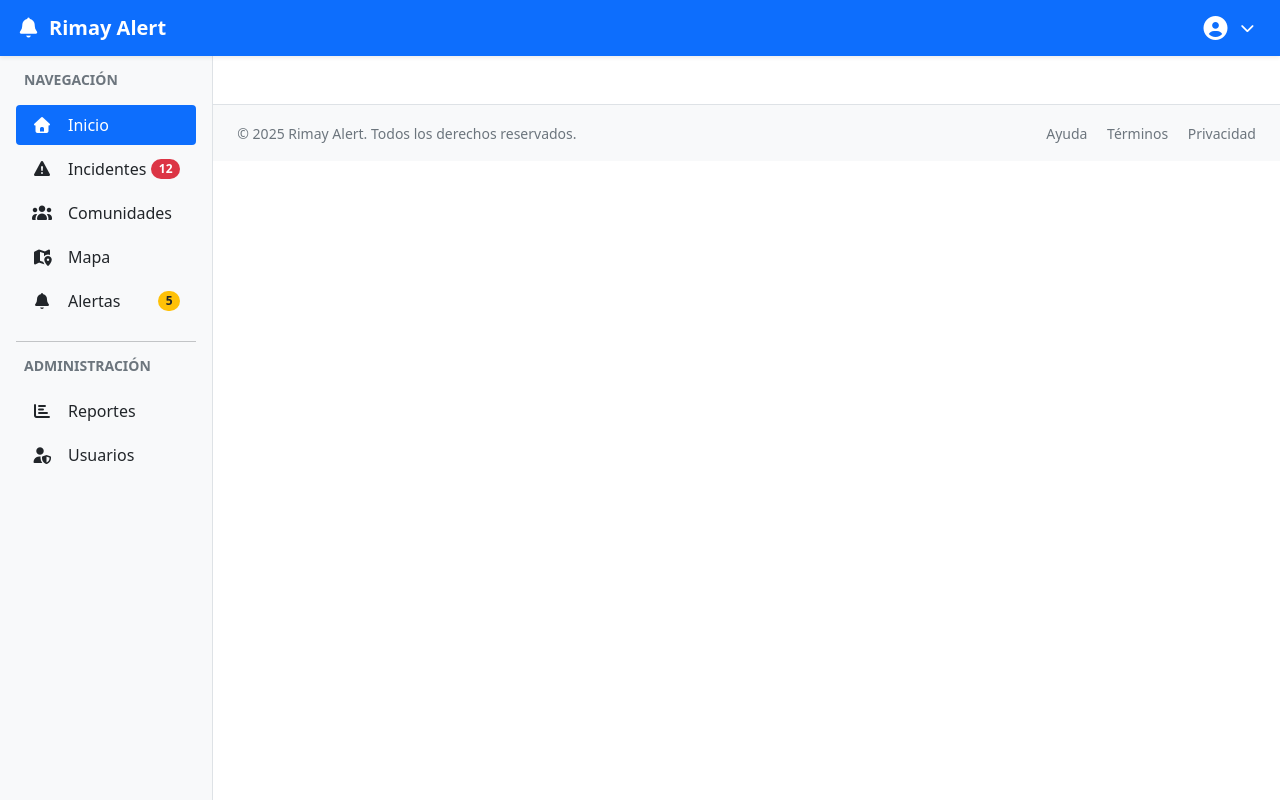
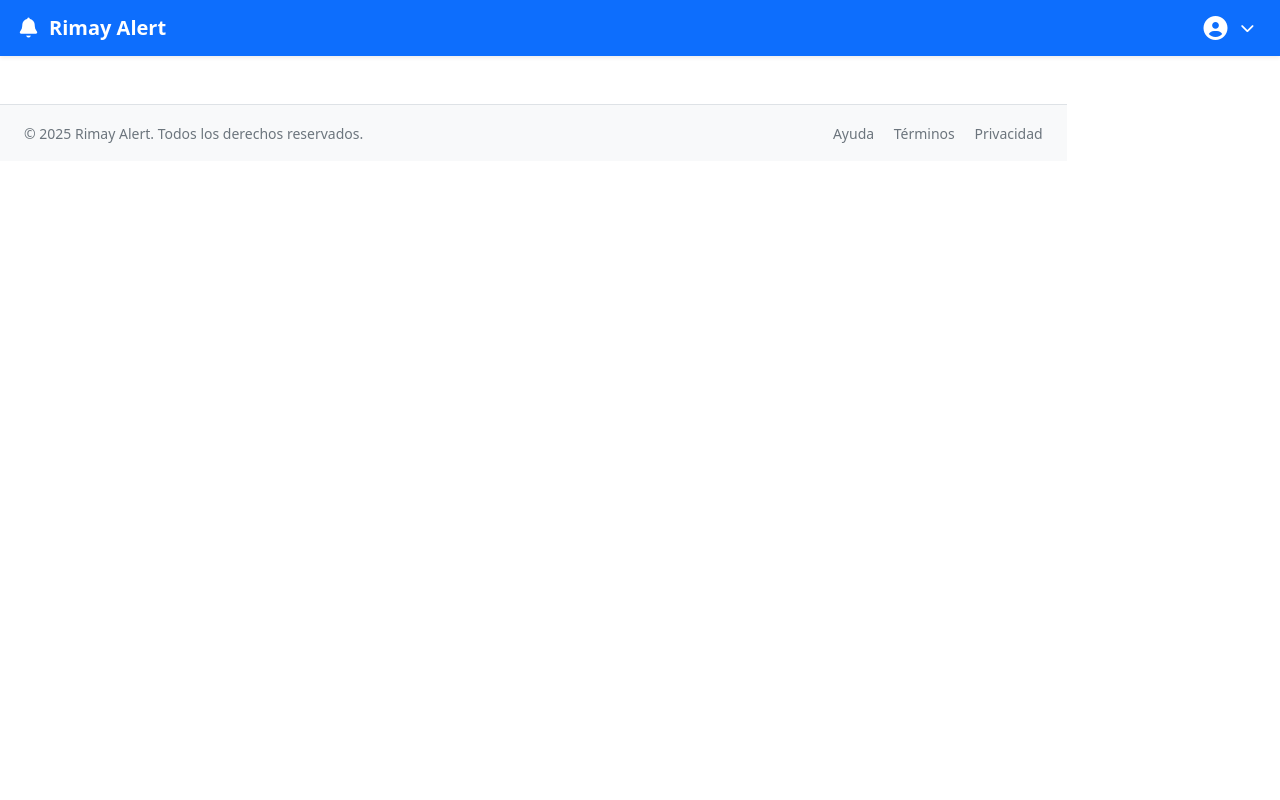
Before and after one commit to RimayAlert/rimayalert-backend, a Django app: template templates/layouts/base_dashboard.html in a window 1280 px wide. Run offline with Django 5.2, Linux system fonts and the light colour scheme; the template is opened without the code that fills it, so the values that code supplies are empty; some libraries are stand-ins or nearby versions.

Commit message:
feat(dashboard): simplify dashboard layout by removing sidebar includes and adjusting navbar structure

```diff
--- a/templates/components/navbar/navbar.html
+++ b/templates/components/navbar/navbar.html
@@ -1,21 +1,11 @@
 <nav class="navbar navbar-expand-lg navbar-dark bg-primary shadow-sm position-sticky top-0" style="z-index: 1030;">
     <div class="container-fluid px-3">
-        <!-- Botón hamburguesa para móvil -->
-        <button class="navbar-toggler border-0 shadow-none" type="button" data-bs-toggle="offcanvas"
-                data-bs-target="#sidebarOffcanvas" aria-controls="sidebarOffcanvas"
-                aria-label="Abrir menú de navegación">
-            <span class="navbar-toggler-icon"></span>
-        </button>
-
-        <!-- Logo/Marca centrado en móvil -->
-        <a class="navbar-brand fw-bold d-flex align-items-center mx-auto mx-lg-0" href="#" aria-label="Ir al inicio - Rimay Alert">
+        <a class="navbar-brand fw-bold d-flex align-items-center mx-lg-0" href="#" aria-label="Ir al inicio - Rimay Alert">
             <i class="fas fa-bell fs-5 me-2" aria-hidden="true"></i>
             <span class="d-sm-inline">Rimay Alert</span>
         </a>
 
-        <!-- Menú derecho del navbar -->
         <ul class="navbar-nav flex-row align-items-center ms-auto">
-            <!-- Menú de usuario -->
             <li class="nav-item dropdown position-static position-lg-relative">
                 <button class="nav-link d-flex align-items-center p-2 border-0 bg-transparent text-white"
                         type="button"
--- a/templates/components/sidebar/sidebar-desktop.html
+++ /dev/null
@@ -1,61 +0,0 @@
-<aside class="col-lg-2 col-md-3 d-none d-md-block bg-light border-end"
-       style="min-height: calc(100vh - 56px);"
-       aria-label="Barra de navegación lateral">
-    <div class="position-sticky pt-3" style="top: 56px; height: calc(100vh - 56px); overflow-y: auto;">
-
-        <!-- Navegación Principal -->
-        <div class="px-3 mb-3">
-            <h6 class="text-uppercase text-muted small fw-bold mb-3 px-2">Navegación</h6>
-            <nav class="nav flex-column" aria-label="Navegación principal">
-                <a href="#"
-                   class="nav-link active bg-primary text-white rounded mb-1 d-flex align-items-center py-2 px-3"
-                   aria-label="Ir a inicio"
-                   aria-current="page">
-                    <i class="fas fa-home me-3" aria-hidden="true"></i>
-                    <span>Inicio</span>
-                </a>
-                <a href="#" class="nav-link text-dark rounded mb-1 d-flex align-items-center py-2 px-3"
-                   aria-label="Ver incidentes (12 nuevos)">
-                    <i class="fas fa-exclamation-triangle me-3" aria-hidden="true"></i>
-                    <span>Incidentes</span>
-                    <span class="badge bg-danger rounded-pill ms-auto" aria-hidden="true">12</span>
-                </a>
-                <a href="#" class="nav-link text-dark rounded mb-1 d-flex align-items-center py-2 px-3"
-                   aria-label="Ver comunidades">
-                    <i class="fas fa-users me-3" aria-hidden="true"></i>
-                    <span>Comunidades</span>
-                </a>
-                <a href="#" class="nav-link text-dark rounded mb-1 d-flex align-items-center py-2 px-3"
-                   aria-label="Ver mapa">
-                    <i class="fas fa-map-marked-alt me-3" aria-hidden="true"></i>
-                    <span>Mapa</span>
-                </a>
-                <a href="#" class="nav-link text-dark rounded mb-1 d-flex align-items-center py-2 px-3"
-                   aria-label="Ver alertas (5 nuevas)">
-                    <i class="fas fa-bell me-3" aria-hidden="true"></i>
-                    <span>Alertas</span>
-                    <span class="badge bg-warning text-dark rounded-pill ms-auto" aria-hidden="true">5</span>
-                </a>
-            </nav>
-        </div>
-
-        <hr class="mx-3 my-3">
-
-        <!-- Navegación Administración -->
-        <div class="px-3 mb-3">
-            <h6 class="text-uppercase text-muted small fw-bold mb-3 px-2">Administración</h6>
-            <nav class="nav flex-column" aria-label="Navegación de administración">
-                <a href="#" class="nav-link text-dark rounded mb-1 d-flex align-items-center py-2 px-3"
-                   aria-label="Ver reportes">
-                    <i class="fas fa-chart-bar me-3" aria-hidden="true"></i>
-                    <span>Reportes</span>
-                </a>
-                <a href="#" class="nav-link text-dark rounded mb-1 d-flex align-items-center py-2 px-3"
-                   aria-label="Gestionar usuarios">
-                    <i class="fas fa-user-shield me-3" aria-hidden="true"></i>
-                    <span>Usuarios</span>
-                </a>
-            </nav>
-        </div>
-    </div>
-</aside>
--- a/templates/components/sidebar/sidebar-mobile.html
+++ /dev/null
@@ -1,96 +0,0 @@
-<div class="offcanvas offcanvas-start" tabindex="-1" id="sidebarOffcanvas"
-     aria-labelledby="sidebarOffcanvasLabel">
-    <div class="offcanvas-header bg-primary text-white">
-        <h5 class="offcanvas-title fw-bold" id="sidebarOffcanvasLabel">
-            <i class="fas fa-bars me-2" aria-hidden="true"></i>Menú de Navegación
-        </h5>
-        <button type="button" class="btn-close btn-close-white" data-bs-dismiss="offcanvas"
-                aria-label="Cerrar menú"></button>
-    </div>
-    <div class="offcanvas-body p-0">
-        <!-- Navegación Principal Móvil -->
-        <div class="px-3 pt-3 pb-2">
-            <h6 class="text-uppercase text-muted small fw-bold mb-3">Navegación</h6>
-            <nav class="nav flex-column" aria-label="Navegación principal">
-                <a href="#"
-                   class="nav-link active bg-primary text-white rounded mb-2 d-flex align-items-center py-2 px-3"
-                   data-bs-dismiss="offcanvas"
-                   aria-label="Ir a inicio"
-                   aria-current="page">
-                    <i class="fas fa-home me-3" aria-hidden="true"></i>
-                    <span>Inicio</span>
-                </a>
-                <a href="#" class="nav-link text-dark rounded mb-2 d-flex align-items-center py-2 px-3"
-                   data-bs-dismiss="offcanvas"
-                   aria-label="Ver incidentes (12 nuevos)">
-                    <i class="fas fa-exclamation-triangle me-3" aria-hidden="true"></i>
-                    <span>Incidentes</span>
-                    <span class="badge bg-danger rounded-pill ms-auto" aria-hidden="true">12</span>
-                </a>
-                <a href="#" class="nav-link text-dark rounded mb-2 d-flex align-items-center py-2 px-3"
-                   data-bs-dismiss="offcanvas"
-                   aria-label="Ver comunidades">
-                    <i class="fas fa-users me-3" aria-hidden="true"></i>
-                    <span>Comunidades</span>
-                </a>
-                <a href="#" class="nav-link text-dark rounded mb-2 d-flex align-items-center py-2 px-3"
-                   data-bs-dismiss="offcanvas"
-                   aria-label="Ver mapa">
-                    <i class="fas fa-map-marked-alt me-3" aria-hidden="true"></i>
-                    <span>Mapa</span>
-                </a>
-                <a href="#" class="nav-link text-dark rounded mb-2 d-flex align-items-center py-2 px-3"
-                   data-bs-dismiss="offcanvas"
-                   aria-label="Ver alertas (5 nuevas)">
-                    <i class="fas fa-bell me-3" aria-hidden="true"></i>
-                    <span>Alertas</span>
-                    <span class="badge bg-warning text-dark rounded-pill ms-auto" aria-hidden="true">5</span>
-                </a>
-            </nav>
-        </div>
-
-        <hr class="my-3">
-
-        <!-- Navegación Administración Móvil -->
-        <div class="px-3 pb-3">
-            <h6 class="text-uppercase text-muted small fw-bold mb-3">Administración</h6>
-            <nav class="nav flex-column" aria-label="Navegación de administración">
-                <a href="#" class="nav-link text-dark rounded mb-2 d-flex align-items-center py-2 px-3"
-                   data-bs-dismiss="offcanvas"
-                   aria-label="Ver reportes">
-                    <i class="fas fa-chart-bar me-3" aria-hidden="true"></i>
-                    <span>Reportes</span>
-                </a>
-                <a href="#" class="nav-link text-dark rounded mb-2 d-flex align-items-center py-2 px-3"
-                   data-bs-dismiss="offcanvas"
-                   aria-label="Gestionar usuarios">
-                    <i class="fas fa-user-shield me-3" aria-hidden="true"></i>
-                    <span>Usuarios</span>
-                </a>
-                <a href="#" class="nav-link text-dark rounded mb-2 d-flex align-items-center py-2 px-3"
-                   data-bs-dismiss="offcanvas"
-                   aria-label="Ir a configuración">
-                    <i class="fas fa-cog me-3" aria-hidden="true"></i>
-                    <span>Configuración</span>
-                </a>
-            </nav>
-        </div>
-
-        <hr class="my-3">
-
-        <!-- Info del usuario en móvil -->
-        <div class="px-3 pb-3">
-            <div class="card border-0 bg-light" aria-label="Información del usuario">
-                <div class="card-body p-3">
-                    <div class="d-flex align-items-center mb-2">
-                        <i class="fas fa-user-circle fs-3 text-primary me-2" aria-hidden="true"></i>
-                        <div>
-                            <div class="fw-bold small">Usuario Administrador</div>
-                            <div class="text-muted small">admin@rimay.com</div>
-                        </div>
-                    </div>
-                </div>
-            </div>
-        </div>
-    </div>
-</div>
--- a/templates/layouts/base_dashboard.html
+++ b/templates/layouts/base_dashboard.html
@@ -4,8 +4,6 @@
     {% include "components/navbar/navbar.html" %}
     <div class="container-fluid p-0">
         <div class="row g-0">
-            {% include "components/sidebar/sidebar-desktop.html" %}
-            {% include "components/sidebar/sidebar-mobile.html" %}
             <main class="col-lg-10 col-md-9 col-12" style="min-height: calc(100vh - 56px);">
                 <div class="p-3 p-md-4">
                     {% block content %}
```
